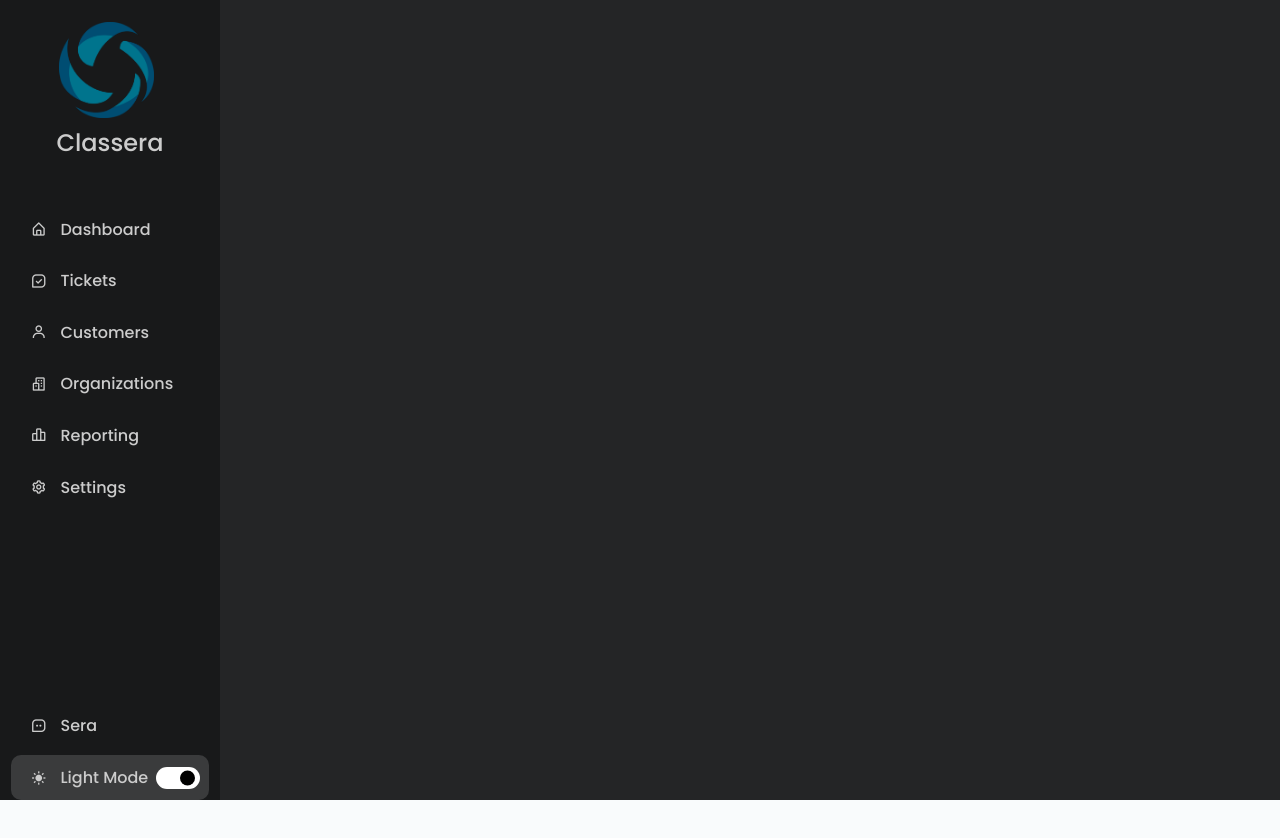
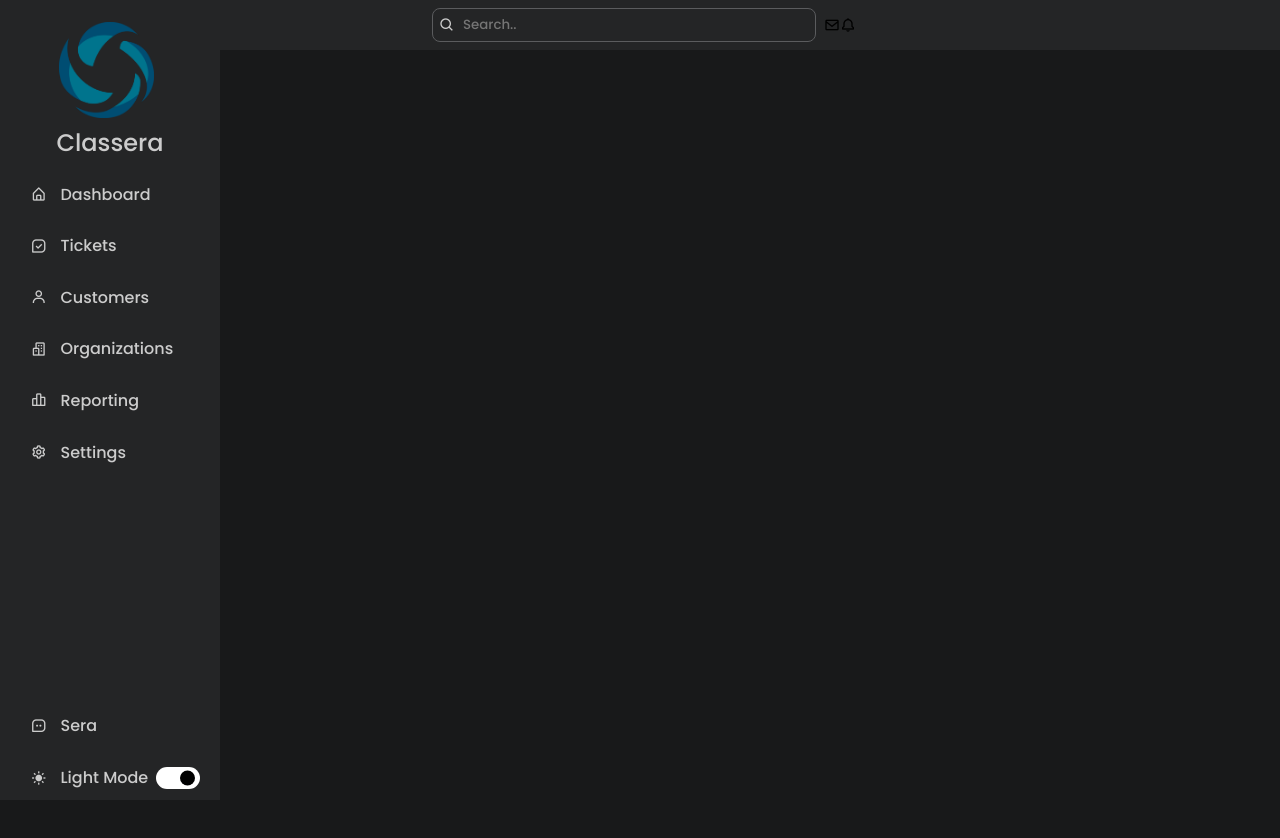
Before and after one commit to AlaaHesham/classera-internship, a plain HTML site: page index.html in a window 1280 px wide. Both pictures are taken after a click on the element 176 px from the left and 777 px from the top of the page. Before the commit the page ends 800 px from the top, so only its background shows below. Drawn offline with nearby package versions, Linux system fonts and the light colour scheme.

Commit message:
added searchbar

```diff
--- a/index.html
+++ b/index.html
@@ -18,14 +18,13 @@
             <div class="logo">
                 <!--Classera Logo-->
                 <span class="img-logo">
-                    <img  src="MicrosoftTeams-image.png" alt="logo" />
+                    <img src="MicrosoftTeams-image.png" alt="logo" />
                 </span>
                 <!--Sidebar Title-->
                 <div class="headertext">
                     <span class="name">Classera</span>
                 </div>
             </div>
-
         </header>
 
         <div class="menu-bar">
@@ -82,14 +81,14 @@
                     </li>
 
                     <li class="nav-link mode">
-                        <a href="#">
+
                         <i class='bx bx-moon icon'></i>
                         <i class='bx bxs-sun icon'></i>
                         <span class="section mode-text">Dark Mode</span>
                         <div class="toggle-switch">
                             <span class="switch"></span>
                         </div>
-                        </a>
+
                     </li>
                 </ul>
             </div>
@@ -98,10 +97,22 @@
 
     </nav>
 
+    <!-- Header -->
+    <div class="searchbar">
+        <div class="search">
+            <i class='bx bx-search'></i>
+            <input type="text" placeholder="Search..">
+        </div>
+        <i class='bx bx-envelope'></i>
+        <i class='bx bx-bell'></i>
+    </div>
+
+    <!-- Body -->
     <section class="home" id="home">
-        <div  class="text">Dashboard</div>
+        <div class="text">Dashboard</div>
     </section>
 
+    <!-- JavaScript -->
     <script src="script.js"></script>
 </body>
 
--- a/style.css
+++ b/style.css
@@ -55,6 +55,9 @@ body {
 
 }
 
+header {
+  min-height: 165px;
+}
 
 .sidebar .logo img {
   max-width: 90%;
@@ -62,16 +65,12 @@ body {
   padding: 10% 20% 0% 27%;
 }
 
-header{
-  min-height: 200px;
-}
 
 .sidebar .headertext .name {
   font-size: 150%;
   display: flex;
   justify-content: center;
   color: var(--text-color);
-  padding-bottom: 10%;
 
 }
 
@@ -81,7 +80,8 @@ header{
   margin-left: 10%;
 }
 
-.sidebar li a {
+.sidebar li a,
+.mode {
   height: 45px;
   width: 90%;
   text-decoration: none;
@@ -95,18 +95,19 @@ header{
 }
 
 .sidebar li a:hover {
-    background-color: var(--dashboard-body-color);
+  background-color: var(--dashboard-body-color);
 }
+
 .sidebar li a:focus {
-    background-color: var(--primary-color);
-
+  background-color: var(--primary-color);
+  color: var(--white-text-color);
 }
 
 /* -------------Dark Mode------------- */
 body.dark {
-  --body-color: #18191A;
+  --body-color: #242526;
   --light-body-color: #f9fbfc;
-  --dashboard-body-color: #242526;
+  --dashboard-body-color: #18191A;
   --white-color: black;
   --primary-color: #3A3B3C;
   --toggle-color: #FFF;
@@ -114,16 +115,15 @@ body.dark {
   --light-text-color: #4e5559;
   --white-text-color: #fff;
   --border-color: #e6e7e9;
-  --input-border-color: #747a7e;
+  --input-border-color: #5b5c5e;
 }
 
 
 .sidebar .menu-bar {
-  height: calc( 100% - 200px );
+  height: calc(100% - 165px);
   display: flex;
   flex-direction: column;
   justify-content: space-between;
-
 }
 
 .bxs-sun {
@@ -184,8 +184,40 @@ body.dark .switch::before {
   background-color: var(--dashboard-body-color);
 }
 
-.bottom-content{
-  margin-top: 15%;
+/*====End Of Sidebar====*/
 
+/* Searchbar */
+
+.searchbar {
+  position: sticky;
+  top: 0;
+  left: 165px;
+  display: flex;
+  justify-content: center;
+  align-items: center;
+  background-color: var(--body-color);
+  z-index: 2;
 }
-/*====End Of Sidebar====*/
+
+.searchbar .search {
+  padding: 6px;
+  margin: 8px;
+  width: 30%;
+  background-color: var(--body-color);
+  color: var(--text-color);
+  border: 1px solid var(--input-border-color);
+  display: flex;
+  align-items: center;
+  border-radius: 8px;
+}
+
+.searchbar input[type=text] {
+  margin-left: 8px;
+  background-color: var(--body-color);
+  color: var(--text-color);
+  border: none;
+}
+
+.searchbar input[type=text]:focus {
+  outline: none;
+}
```
Lines whose indentation alone changed are shown as unchanged.
